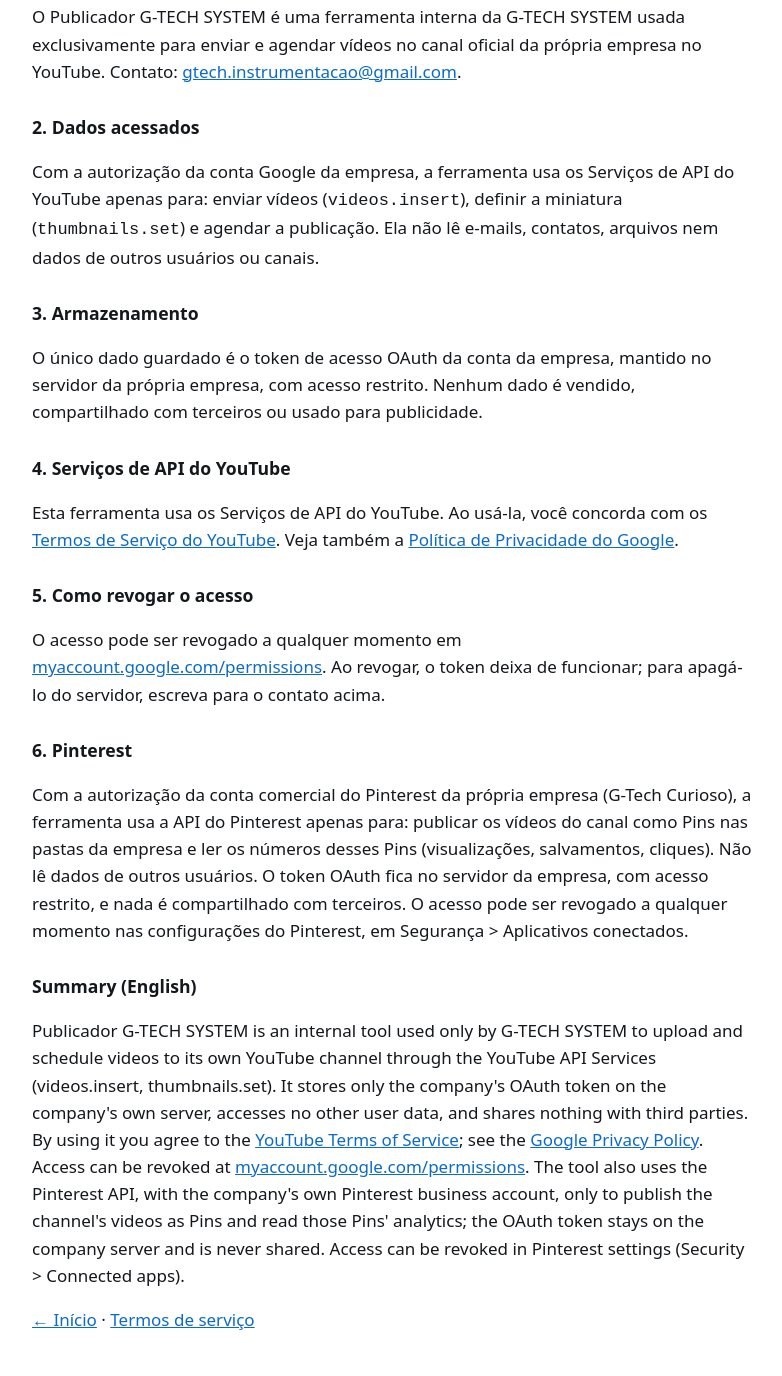
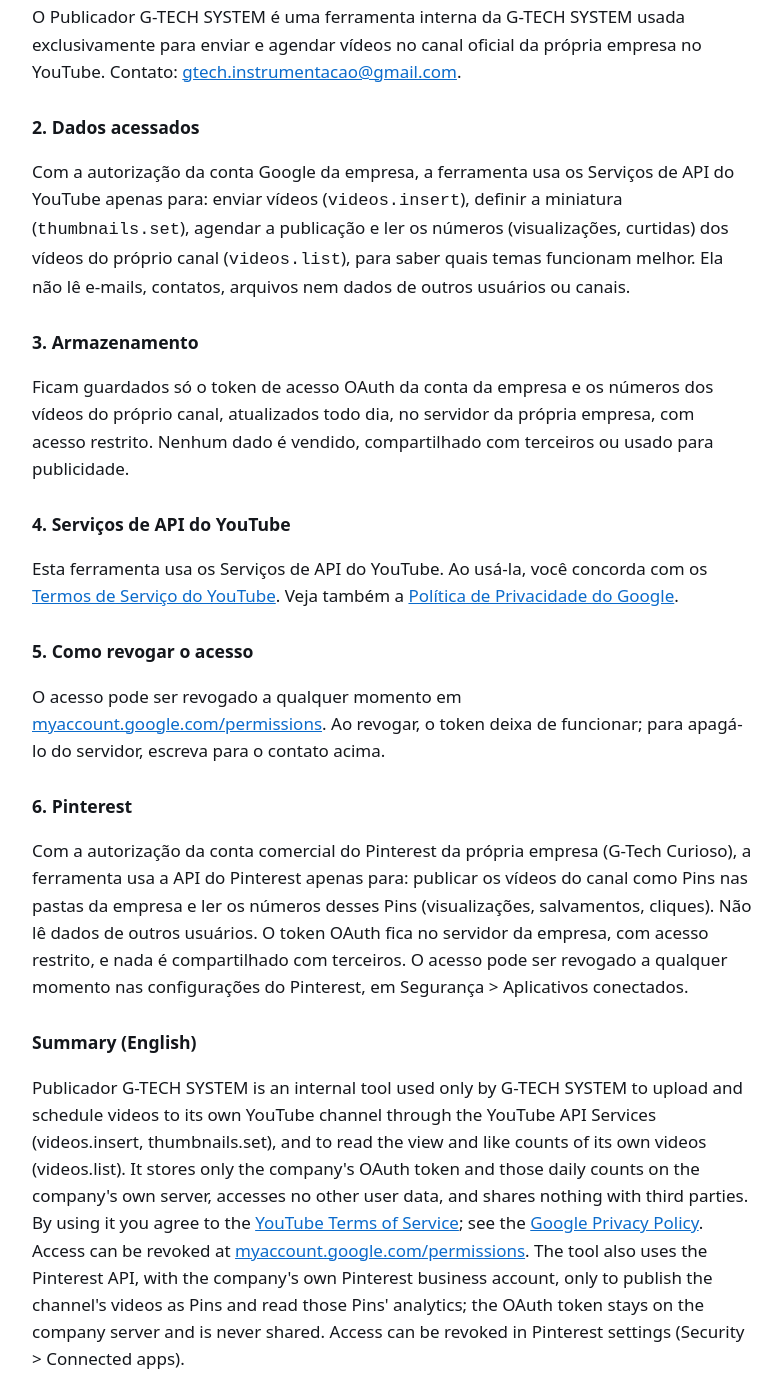
Before and after one commit to rennangalvao/gtech-system, a plain HTML site: page privacidade.html in a window 1280 px wide. Shown: the part 208-1584 px from the top of the page, without its empty margins (248-1030 px from the left). Drawn offline with Linux system fonts and the light colour scheme.

Commit message:
privacidade: declara a leitura dos números dos vídeos do próprio canal (videos.list, youtube.readonly)

```diff
--- a/privacidade.html
+++ b/privacidade.html
@@ -25,12 +25,13 @@
 
   <h2>2. Dados acessados</h2>
   <p>Com a autorização da conta Google da empresa, a ferramenta usa os Serviços de API do YouTube apenas para:
-  enviar vídeos (<code>videos.insert</code>), definir a miniatura (<code>thumbnails.set</code>) e agendar a publicação.
+  enviar vídeos (<code>videos.insert</code>), definir a miniatura (<code>thumbnails.set</code>), agendar a publicação e
+  ler os números (visualizações, curtidas) dos vídeos do próprio canal (<code>videos.list</code>), para saber quais temas funcionam melhor.
   Ela não lê e-mails, contatos, arquivos nem dados de outros usuários ou canais.</p>
 
   <h2>3. Armazenamento</h2>
-  <p>O único dado guardado é o token de acesso OAuth da conta da empresa, mantido no servidor da própria empresa,
-  com acesso restrito. Nenhum dado é vendido, compartilhado com terceiros ou usado para publicidade.</p>
+  <p>Ficam guardados só o token de acesso OAuth da conta da empresa e os números dos vídeos do próprio canal,
+  atualizados todo dia, no servidor da própria empresa, com acesso restrito. Nenhum dado é vendido, compartilhado com terceiros ou usado para publicidade.</p>
 
   <h2>4. Serviços de API do YouTube</h2>
   <p>Esta ferramenta usa os Serviços de API do YouTube. Ao usá-la, você concorda com os
@@ -49,8 +50,8 @@
 O acesso pode ser revogado a qualquer momento nas configurações do Pinterest, em Segurança &gt; Aplicativos conectados.</p>
 <h2>Summary (English)</h2>
   <p>Publicador G-TECH SYSTEM is an internal tool used only by G-TECH SYSTEM to upload and schedule videos to its own
-  YouTube channel through the YouTube API Services (videos.insert, thumbnails.set). It stores only the company's OAuth
-  token on the company's own server, accesses no other user data, and shares nothing with third parties. By using it you
+  YouTube channel through the YouTube API Services (videos.insert, thumbnails.set), and to read the view and like counts
+  of its own videos (videos.list). It stores only the company's OAuth token and those daily counts on the company's own server, accesses no other user data, and shares nothing with third parties. By using it you
   agree to the <a href="https://www.youtube.com/t/terms">YouTube Terms of Service</a>; see the
   <a href="https://policies.google.com/privacy">Google Privacy Policy</a>. Access can be revoked at
   <a href="https://myaccount.google.com/permissions">myaccount.google.com/permissions</a>. The tool also uses the Pinterest API, with the company's own Pinterest business account, only to publish the channel's videos as Pins and read those Pins' analytics; the OAuth token stays on the company server and is never shared. Access can be revoked in Pinterest settings (Security &gt; Connected apps).</p>
```
